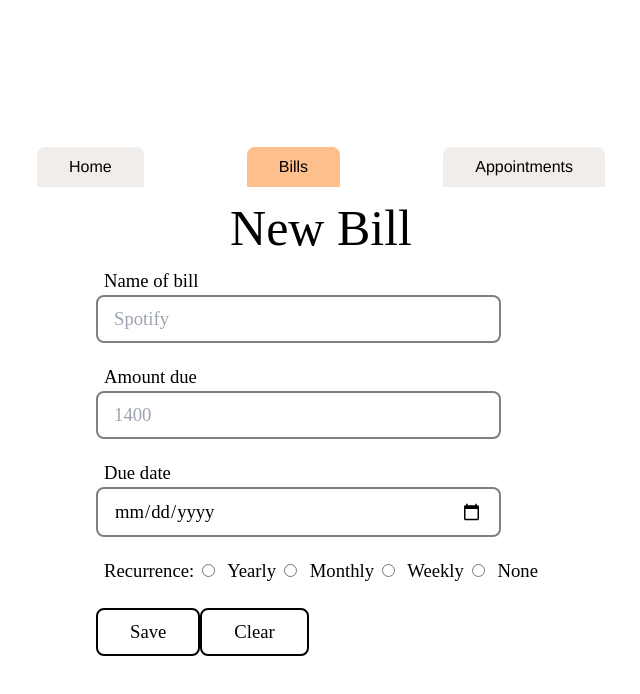
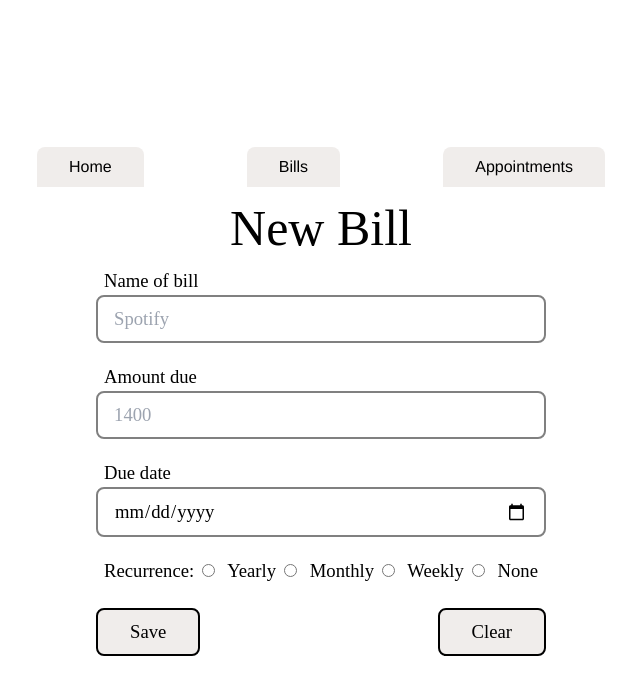
Before and after one commit to Doutimi/Notify-2.0, a React (Vite) app: page /bills/new in a window 1280 px wide. Shown: the top 694 px of the page, without its empty margins (319-959 px from the left). Built offline with nearby package versions, Linux system fonts and the light colour scheme; no server answers.

Commit message:
still fixing styling issues

```diff
--- a/data/appointments.JSON
+++ b/data/appointments.JSON
@@ -1 +1 @@
-[{"name":"Andre's MMR immunization","date":"2024-05-27","time":"10:00","location":"Tehila children hospital","extra_info":"","frequency":"None","id":"3034"},{"name":"Richard Dental Visit","date":"2024-05-28","time":"10:00","location":"Esteem Dental Clinic","extra_info":"To clean my teeth","frequency":"Yearly","id":"5883"},{"name":"decent","date":"2024-09-16","time":"23:27","location":"timis house","extra_info":"meh","frequency":"Monthly","id":"5525"},{"name":"decent222","date":"2024-09-16","time":"23:27","location":"timis house","extra_info":"meh","frequency":"Monthly","id":"3960"},{"name":"decent Timi","date":"2024-09-13","time":"11:30","location":"timis new house","extra_info":"meh","frequency":"None","id":"8486"},{"name":"Nosa's wedding","date":"2024-11-23","time":"11:20","location":"Atrium","extra_info":"We should get him a gift","frequency":"None","id":"9084"}]
+[{"name":"Andre's MMR immunization","date":"2024-05-27","time":"10:00","location":"Tehila children hospital","extra_info":"","frequency":"None","id":"3034"},{"name":"Richard Dental Visit","date":"2024-05-28","time":"10:00","location":"Esteem Dental Clinic","extra_info":"To clean my teeth","frequency":"Yearly","id":"5883"},{"name":"decent Timi","date":"2024-09-13","time":"11:30","location":"timis new house","extra_info":"meh","frequency":"None","id":"8486"},{"name":"Nosa's wedding","date":"2024-11-23","time":"11:20","location":"Atrium","extra_info":"We should get him a gift","frequency":"None","id":"9084"},{"name":"Spa day","date":"2024-09-28","time":"13:00","location":"La belle spa","extra_info":"For a nice swedish massage","id":"8623"}]
--- a/src/routes/appointments/appointments.css
+++ b/src/routes/appointments/appointments.css
@@ -36,9 +36,9 @@ li:hover {
     background-color: cornsilk;
 }
 
-.active {
+/* .active {
     background-color: #FDBF8B;
-}
+} */
 
 h2{
     padding: 1px;
@@ -95,6 +95,10 @@ h2{
     width: 60%
 }
 
+.item-name:hover{
+    color:#e69757;
+}
+
 .bill-date{
     /*display:inline-block; */
     float: right;
@@ -104,7 +108,7 @@ h2{
 }
 
 .form-field{
-    width: 90%;
+    width: 100%;
     padding: 0.5rem 1rem;
     border: 2px solid grey;
     border-radius: 0.5rem;
@@ -136,6 +140,7 @@ label{
     margin: 0 auto;
     margin-top: 18px;
     display: flex;
+    justify-content: space-between;
     padding: 0;
 }
 
@@ -146,7 +151,7 @@ button{
     font-family: Niveau grotesk;
     font-size:14pt;
     cursor: pointer;
-    background-color: inherit;
+    background-color: #F0EDEB;
     margin-top: 0.3em;
 }
 
--- a/src/routes/appointments/appointments.module.css
+++ b/src/routes/appointments/appointments.module.css
@@ -78,6 +78,10 @@ h2{
     width: 60%
 }
 
+.item-name:hover{
+    color:#e69757;
+}
+
 .item-date{
     /*display:inline-block; */
     float: right;
--- a/src/routes/appointments/index.tsx
+++ b/src/routes/appointments/index.tsx
@@ -19,9 +19,11 @@ export default function Appointments() {
     })
   },[]);
 
-  let entries=entriesData.map(({ name, date },index) => (
+  let entries=entriesData.map(({ name, date,id },index) => (
     <div className={styles["list-item"]} key={index}>
-      <span className={styles["item-name"]}>{name}</span>
+      <a href={`/appointments/edit/${id}`}>
+        <span className={styles["item-name"]}>{name}</span>
+      </a>
       <span className={styles["item-date"]}>
         {dayjs(date).format("MM/DD/YYYY")}
       </span>
@@ -30,7 +32,7 @@ export default function Appointments() {
 
   return (
     <>
-      <Header link="../bills/" />
+      <Header activeTab="appointments" />
       <h2>Appointments</h2>
       <section className={styles.container} id={styles.container}>
         {entries}
--- a/src/routes/appointments/new/index.tsx
+++ b/src/routes/appointments/new/index.tsx
@@ -28,7 +28,7 @@ const HandleSubmit = async(e: FormEvent<HTMLFormElement>) => {
 export default function New() {
   return (
     <>
-      <Header link="../../bills" />
+      <Header activeTab="appointments" />
       <h2>New Appointment</h2>
       <section className="form-container">
         <form id="appointments" onSubmit={HandleSubmit}>
```
Also changed, not shown: package.json (+7 -6 lines), 1 other file (tests, documents, lock files or other folders).
